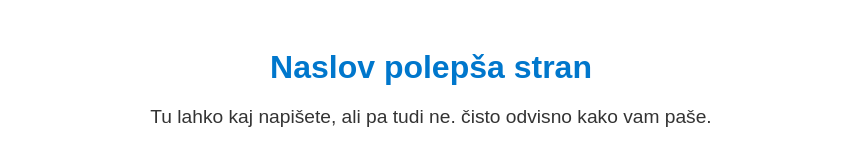
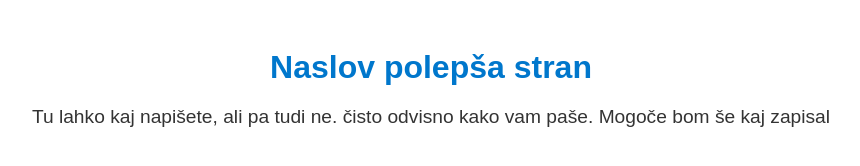
Before and after one commit to MajBijol147/MajBijol147.github.io, a plain HTML site: page index.html in a window 1280 px wide. Shown: the whole page, without its empty margins (209-1069 px from the left). Drawn offline with Linux system fonts and the light colour scheme.

Commit message:
sinhroniziram stran

```diff
--- a/index.html
+++ b/index.html
@@ -23,6 +23,6 @@
 </head>
 <body>
    <h1>Naslov polepša stran</h1>
-   <p>Tu lahko kaj napišete, ali pa tudi ne. čisto odvisno kako vam paše.</p>
+   <p>Tu lahko kaj napišete, ali pa tudi ne. čisto odvisno kako vam paše. Mogoče bom še kaj zapisal</p>
 </body>
 </html>
```
